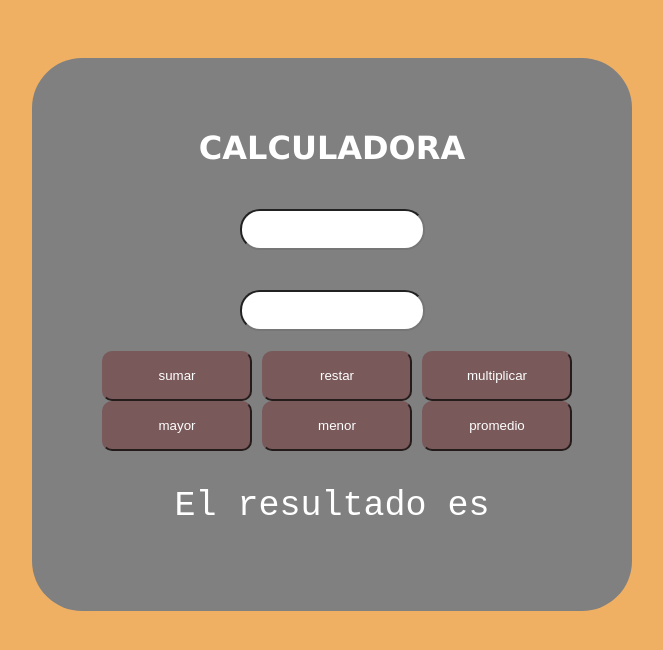
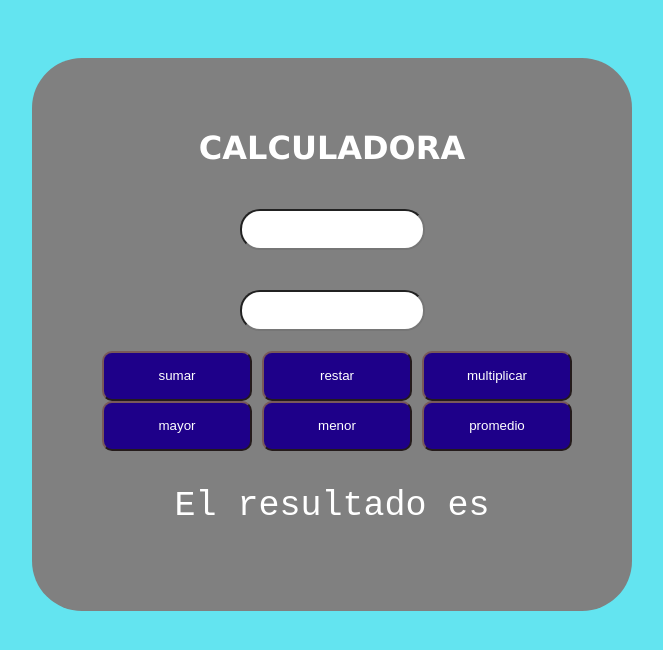
Before and after one commit to nandostiwar/20242-ArquitecturaComputadores, a React (Vite) app in the folder calculadora-proyecto/front-end-calculadora/: page / in a window 1280 px wide. Shown: the top 650 px of the page, without its empty margins (308-971 px from the left). Built offline with nearby package versions, Linux system fonts and the light colour scheme.

Commit message:
Edite colores de calculadora

```diff
--- a/calculadora-proyecto/front-end-calculadora/src/App.css
+++ b/calculadora-proyecto/front-end-calculadora/src/App.css
@@ -2,5 +2,5 @@ body{
     justify-content: center;
     text-align: center;
     align-items: center;
-    background-color: rgb(240, 176, 99);
+    background-color: rgb(99, 228, 240);
 }
--- a/calculadora-proyecto/front-end-calculadora/src/styles/Calculadora.css
+++ b/calculadora-proyecto/front-end-calculadora/src/styles/Calculadora.css
@@ -27,7 +27,7 @@ body{
     border-radius: 10px;
     width: 150px;
     height: 50px;
-    background-color: rgb(121, 89, 89);
+    background-color: rgb(30, 0, 137);
     color: white;
     border-color: rgb(121, 89, 89);
     margin-left: 10px;
```
